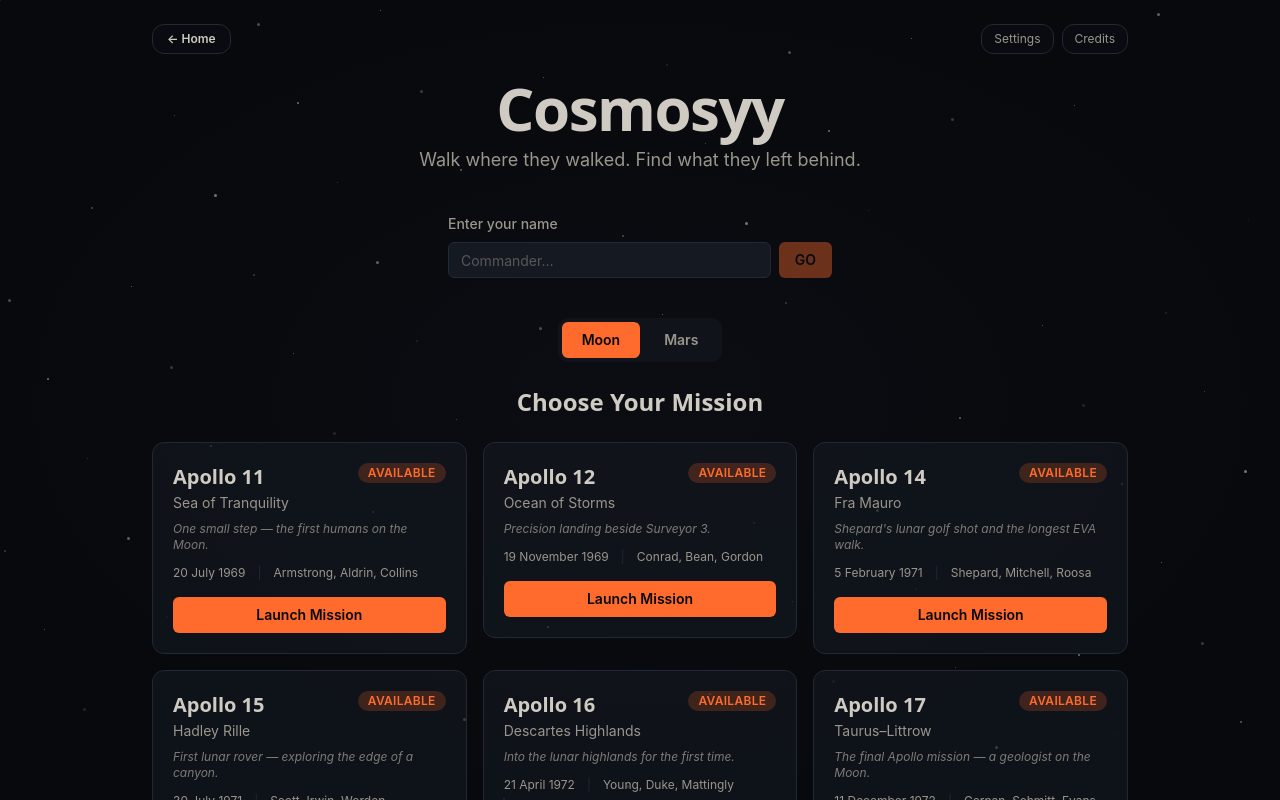
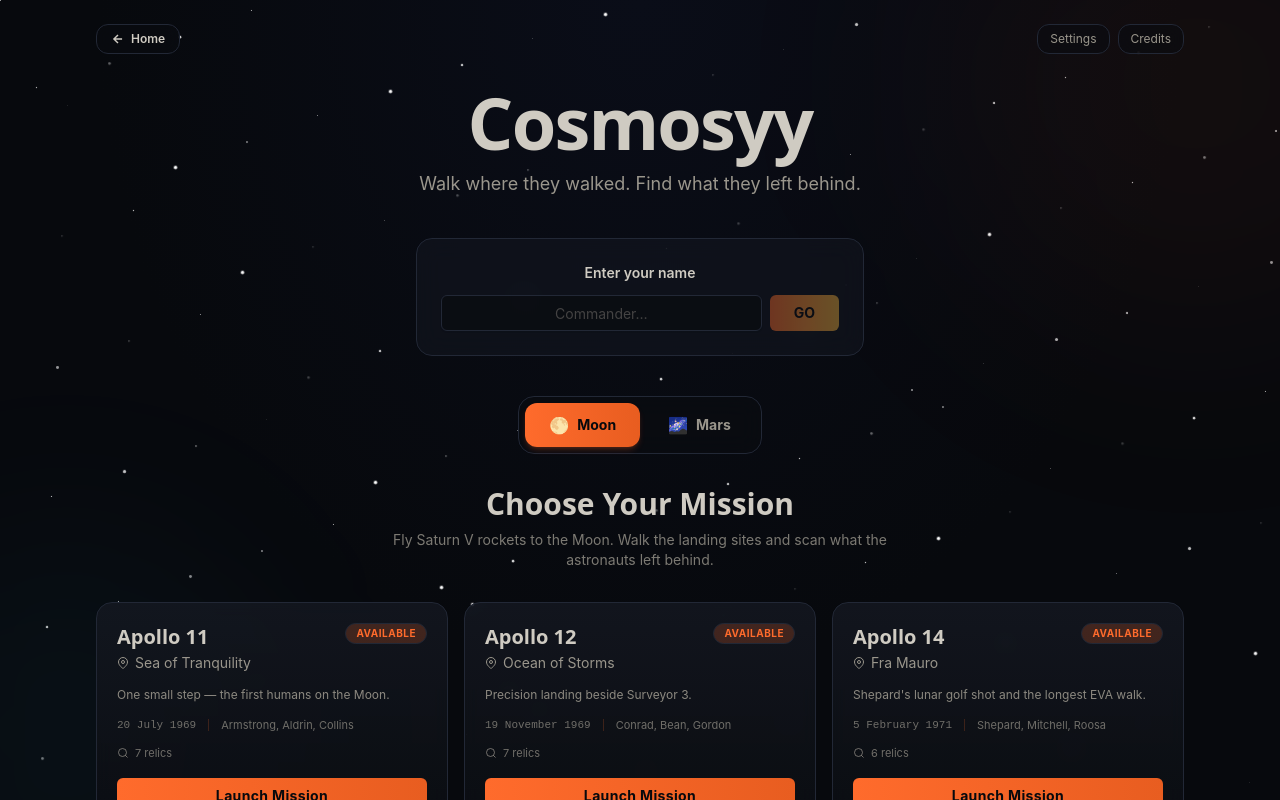
Before and after one commit to learnerabhinavdwivedi-droid/cosmosyy, a React (Vite) app: page /select in a window 1280 px wide. Shown: the top 800 px of the page. Built offline with nearby package versions, Linux system fonts and the light colour scheme.

Commit message:
UI-01: Redesign Mission Select page and fix landing page layout issues

```diff
--- a/src/features/landing/components/LandingControls.tsx
+++ b/src/features/landing/components/LandingControls.tsx
@@ -45,7 +45,7 @@ export function LandingControls() {
   };
 
   return (
-    <section className="relative py-16 md:py-24 border-t border-space-800/60 bg-transparent">
+    <section className="relative py-12 md:py-16 border-t border-space-800/60 bg-transparent">
       <div className="mx-auto max-w-7xl px-4 sm:px-6">
 
         <div className="grid grid-cols-1 gap-12 lg:grid-cols-12 lg:gap-8">
--- a/src/features/landing/components/LandingGuide.tsx
+++ b/src/features/landing/components/LandingGuide.tsx
@@ -4,7 +4,7 @@ import { Sparkles, ArrowRight, Radio, Compass, Rocket } from "lucide-react";
 
 export function LandingGuide() {
   return (
-    <section id="how-to-play" className="relative py-16 md:py-24">
+    <section id="how-to-play" className="relative py-12 md:py-16">
       {/* Background Section Glow */}
       <div className="pointer-events-none absolute top-1/2 left-1/2 h-96 w-96 -translate-x-1/2 -translate-y-1/2 rounded-full bg-signal-500/5 blur-3xl" />
 
--- a/src/features/landing/components/LandingHero.tsx
+++ b/src/features/landing/components/LandingHero.tsx
@@ -125,8 +125,9 @@ export function LandingHero() {
 
             {/* Catchy Main Heading */}
             <h1 className="mt-4 font-display text-5xl font-black tracking-tight text-white sm:text-6xl md:text-7xl">
-              Ready for Liftoff,{" "}
-              <span className="bg-gradient-to-r from-signal-500 via-warn-500 to-amber-300 bg-clip-text text-transparent">
+              Ready for Liftoff,
+              <br />
+              <span className="bg-gradient-to-r from-signal-500 via-warn-500 to-amber-300 bg-clip-text text-transparent drop-shadow-[0_0_30px_rgba(255,107,44,0.4)]">
                 Little Explorer?
               </span>
             </h1>
--- a/src/features/landing/components/LandingMissionShowcase.tsx
+++ b/src/features/landing/components/LandingMissionShowcase.tsx
@@ -105,7 +105,7 @@ export function LandingMissionShowcase() {
   };
 
   return (
-    <section className="relative py-16 md:py-24 border-t border-space-800/60 bg-transparent">
+    <section className="relative py-12 md:py-16 border-t border-space-800/60 bg-transparent">
       <div className="mx-auto max-w-7xl px-4 sm:px-6">
 
         {/* Section Header */}
--- a/src/features/mission-select/MissionSelectPage.tsx
+++ b/src/features/mission-select/MissionSelectPage.tsx
@@ -1,7 +1,7 @@
-import { useState, useEffect } from "react";
+import { useState, useEffect, useMemo } from "react";
 import { Link, useNavigate, useSearchParams } from "react-router-dom";
 import { useTranslation } from "react-i18next";
-import { motion } from "motion/react";
+import { motion, AnimatePresence } from "motion/react";
 import { useAppStore } from "@/store/useAppStore";
 import { gameAudio } from "@/lib/gameAudio";
 import { unlockAudio, preloadNarration } from "@/lib/narration";
@@ -141,11 +141,11 @@ function StatusBadge({ status }: { status: MissionStatus }) {
   return (
     <span
       className={cn(
-        "rounded-full px-2.5 py-0.5 text-xs font-semibold uppercase tracking-wide",
+        "rounded-full px-2.5 py-0.5 text-[10px] font-bold uppercase tracking-wider",
         status === "locked" && "bg-space-700/60 text-regolith-400",
-        status === "available" && "bg-signal/20 text-signal",
-        status === "in-progress" && "bg-warn/20 text-warn",
-        status === "completed" && "bg-ok/20 text-ok",
+        status === "available" && "bg-signal/20 text-signal border border-signal/30",
+        status === "in-progress" && "bg-warn/20 text-warn border border-warn/30",
+        status === "completed" && "bg-ok/20 text-ok border border-ok/30",
       )}
     >
       {status === "locked" && t("missionSelect.locked")}
@@ -161,63 +161,103 @@ function MissionCard({
   status,
   objectsFound,
   onLaunch,
+  isMars,
 }: {
   mission: MissionCardData;
   status: MissionStatus;
   objectsFound: number;
   onLaunch: () => void;
+  isMars: boolean;
 }) {
   const { t } = useTranslation();
   const isLocked = status === "locked";
   const isCompleted = status === "completed";
+  const accentColor = isMars ? "warn" : "signal";
 
   return (
     <motion.div
       className={cn(
-        "group relative flex flex-col rounded-xl border p-5 transition-colors duration-200",
+        "group relative flex flex-col overflow-hidden rounded-2xl border p-5 transition-all duration-300",
         isLocked
-          ? "border-space-700/30 bg-space-900/40 opacity-50"
-          : "border-space-700/60 bg-space-800/60 hover:border-signal/40 hover:bg-space-800/80",
+          ? "border-space-700/20 bg-space-900/30 opacity-40"
+          : cn(
+              "border-space-700/50 bg-gradient-to-b from-space-800/80 to-space-900/90 backdrop-blur-sm",
+              isMars
+                ? "hover:border-warn/40 hover:shadow-lg hover:shadow-warn/5"
+                : "hover:border-signal/40 hover:shadow-lg hover:shadow-signal/5",
+            ),
       )}
-      whileHover={isLocked ? undefined : { scale: 1.02, y: -2 }}
+      whileHover={isLocked ? undefined : { scale: 1.03, y: -4 }}
       transition={{ type: "spring", stiffness: 300, damping: 25 }}
     >
+      {!isLocked && (
+        <div
+          className={cn(
+            "absolute inset-x-0 top-0 h-[2px] opacity-0 transition-opacity duration-300 group-hover:opacity-100",
+            isMars
+              ? "bg-gradient-to-r from-transparent via-warn to-transparent"
+              : "bg-gradient-to-r from-transparent via-signal to-transparent",
+          )}
+        />
+      )}
+
       <div className="flex items-start justify-between gap-3">
         <div className="min-w-0 flex-1">
           <h3
             className={cn(
-              "font-display text-xl font-bold",
-              isLocked ? "text-regolith-400" : "text-regolith-200",
+              "font-display text-xl font-bold transition-colors",
+              isLocked ? "text-regolith-400" : cn(
+                "text-regolith-200",
+                isMars ? "group-hover:text-warn" : "group-hover:text-signal",
+              ),
             )}
           >
             {mission.name}
           </h3>
-          <p className="mt-0.5 text-sm text-regolith-400">{mission.site}</p>
+          <p className="mt-0.5 flex items-center gap-1.5 text-sm text-regolith-400">
+            <svg className="h-3 w-3 shrink-0" viewBox="0 0 24 24" fill="none" stroke="currentColor" strokeWidth="2">
+              <path d="M21 10c0 7-9 13-9 13s-9-6-9-13a9 9 0 0118 0z" />
+              <circle cx="12" cy="10" r="3" />
+            </svg>
+            {mission.site}
+          </p>
         </div>
         <StatusBadge status={status} />
       </div>
 
-      <p className="mt-2 text-xs italic text-regolith-400/80">{mission.hook}</p>
+      <p className="mt-3 text-xs leading-relaxed text-regolith-400/90">{mission.hook}</p>
 
-      <div className="mt-3 flex items-center gap-3 text-xs text-regolith-400">
-        <span>{mission.date}</span>
-        <span className="text-space-700">|</span>
-        <span>{mission.crew}</span>
+      <div className="mt-3 flex items-center gap-3 text-[11px] text-regolith-400/70">
+        <span className="font-mono">{mission.date}</span>
+        <span className={cn("h-3 w-px", isMars ? "bg-warn/20" : "bg-signal/20")} />
+        <span className="truncate">{mission.crew}</span>
       </div>
 
+      <div className="mt-3 flex items-center gap-3">
+        <span className="flex items-center gap-1.5 text-[11px] text-regolith-400/70">
+          <svg className="h-3 w-3" viewBox="0 0 24 24" fill="none" stroke="currentColor" strokeWidth="2">
+            <circle cx="11" cy="11" r="8" />
+            <path d="M21 21l-4.35-4.35" />
+          </svg>
+          {mission.objectCount} relics
+        </span>
         {isCompleted && (
-        <div className="mt-3 flex items-center gap-2 text-xs">
-          <span className="rounded-full bg-ok/15 px-2.5 py-0.5 text-ok font-medium">
-            {objectsFound}/{mission.objectCount} artifacts
+          <span className="rounded-full bg-ok/15 px-2 py-0.5 text-[10px] font-semibold text-ok">
+            {objectsFound}/{mission.objectCount} found
           </span>
+        )}
       </div>
-      )}
 
       {!isLocked && (
         <Button
           onClick={onLaunch}
           aria-label={`Launch ${mission.name} mission to ${mission.site}`}
-          className="mt-4 w-full bg-signal text-space-950 hover:bg-signal/90 font-semibold focus-visible:ring-2 focus-visible:ring-signal focus-visible:ring-offset-2 focus-visible:ring-offset-space-900"
+          className={cn(
+            "mt-4 w-full font-bold tracking-wide focus-visible:ring-2 focus-visible:ring-offset-2 focus-visible:ring-offset-space-900 transition-all",
+            isMars
+              ? "bg-gradient-to-r from-warn to-[#c1440e] text-space-950 hover:shadow-md hover:shadow-warn/20 focus-visible:ring-warn"
+              : "bg-gradient-to-r from-signal to-[#e85d20] text-space-950 hover:shadow-md hover:shadow-signal/20 focus-visible:ring-signal",
+          )}
         >
           {t("missionSelect.launch")}
         </Button>
@@ -267,71 +307,119 @@ export default function MissionSelectPage() {
     navigate(`/play/${missionId}`);
   };
 
+  const stars = useMemo(() => {
+    const list = [];
+    for (let i = 0; i < 120; i++) {
+      list.push({
+        top: (i * 37.7) % 100,
+        left: (i * 61.3 + i * 7.1) % 100,
+        size: 1 + (i % 3),
+        delay: (i % 11) * 0.5,
+        duration: 2 + (i % 7) * 0.6,
+        opacity: 0.15 + (i % 6) * 0.12,
+      });
+    }
+    return list;
+  }, []);
+
+  const isMars = planetTab === "mars";
+
   return (
     <div className="relative flex min-h-screen flex-col bg-bg">
-      {/* Starfield background */}
+      {/* Animated starfield background */}
       <div className="pointer-events-none fixed inset-0 overflow-hidden">
-        <div className="absolute inset-0 bg-[radial-gradient(ellipse_at_center,_var(--space-900)_0%,_var(--space-950)_70%)]" />
-        {Array.from({ length: 80 }, (_, i) => (
         <div
-            key={i}
-            className="absolute rounded-full bg-regolith-200"
+          className={cn(
+            "absolute inset-0 transition-all duration-1000",
+            isMars
+              ? "bg-[radial-gradient(ellipse_at_top,_#1a0800_0%,_var(--space-950)_60%)]"
+              : "bg-[radial-gradient(ellipse_at_top,_#0a0d18_0%,_var(--space-950)_60%)]",
+          )}
+        />
+        {stars.map((s, idx) => (
+          <div
+            key={idx}
+            className="absolute rounded-full bg-white"
             style={{
-              width: `${1 + (i % 3)}px`,
-              height: `${1 + (i % 3)}px`,
-              top: `${(i * 37.7) % 100}%`,
-              left: `${(i * 61.3) % 100}%`,
-              opacity: 0.15 + (i % 5) * 0.1,
+              top: `${s.top}%`,
+              left: `${s.left}%`,
+              width: `${s.size}px`,
+              height: `${s.size}px`,
+              opacity: s.opacity,
+              animation: `twinkle ${s.duration}s ease-in-out ${s.delay}s infinite`,
             }}
           />
         ))}
       </div>
 
+      {/* Atmospheric planet glow */}
+      <div
+        className={cn(
+          "pointer-events-none fixed top-0 right-0 h-[500px] w-[500px] rounded-full blur-[120px] transition-all duration-1000",
+          isMars ? "bg-[#c1440e]/8 translate-x-1/3 -translate-y-1/3" : "bg-signal/5 translate-x-1/3 -translate-y-1/3",
+        )}
+      />
+      <div
+        className={cn(
+          "pointer-events-none fixed bottom-0 left-0 h-[400px] w-[400px] rounded-full blur-[100px] transition-all duration-1000",
+          isMars ? "bg-warn/5 -translate-x-1/3 translate-y-1/3" : "bg-[#38BDF8]/4 -translate-x-1/3 translate-y-1/3",
+        )}
+      />
+
       {/* Content */}
-      <div className="relative z-10 mx-auto flex w-full max-w-5xl flex-1 flex-col px-4 py-6 sm:px-6">
+      <div className="relative z-10 mx-auto flex w-full max-w-6xl flex-1 flex-col px-4 py-6 sm:px-6 lg:px-8">
         {/* Top bar navigation */}
-        <div className="mb-6 flex items-center justify-between">
+        <nav className="mb-8 flex items-center justify-between">
           <Link
             to="/"
-            className="inline-flex items-center gap-1.5 rounded-xl border border-space-700/80 bg-space-900/80 px-3.5 py-1.5 text-xs font-semibold text-regolith-300 backdrop-blur transition hover:border-signal-500 hover:text-signal-500 hover:bg-space-800"
+            className="inline-flex items-center gap-1.5 rounded-xl border border-space-700/60 bg-space-900/60 px-3.5 py-1.5 text-xs font-semibold text-regolith-300 backdrop-blur-md transition hover:border-signal/50 hover:text-signal hover:bg-space-800/80"
           >
-            ← Home
+            <svg className="h-3.5 w-3.5" viewBox="0 0 24 24" fill="none" stroke="currentColor" strokeWidth="2.5">
+              <path d="M19 12H5M12 19l-7-7 7-7" />
+            </svg>
+            Home
           </Link>
           <div className="flex items-center gap-2">
             <Link
               to="/settings"
-              className="rounded-xl border border-space-700/80 bg-space-900/80 px-3 py-1.5 text-xs text-regolith-400 backdrop-blur transition hover:text-regolith-200 hover:border-space-600"
+              className="rounded-xl border border-space-700/60 bg-space-900/60 px-3 py-1.5 text-xs text-regolith-400 backdrop-blur-md transition hover:text-regolith-200 hover:border-space-600"
             >
               Settings
             </Link>
             <Link
               to="/credits"
-              className="rounded-xl border border-space-700/80 bg-space-900/80 px-3 py-1.5 text-xs text-regolith-400 backdrop-blur transition hover:text-regolith-200 hover:border-space-600"
+              className="rounded-xl border border-space-700/60 bg-space-900/60 px-3 py-1.5 text-xs text-regolith-400 backdrop-blur-md transition hover:text-regolith-200 hover:border-space-600"
             >
               Credits
             </Link>
           </div>
-        </div>
+        </nav>
 
         {/* Header */}
         <motion.header
           className="text-center"
           initial={{ opacity: 0, y: -20 }}
           animate={{ opacity: 1, y: 0 }}
-          transition={{ duration: 0.6, ease: "easeOut" }}
+          transition={{ duration: 0.7, ease: "easeOut" }}
         >
-          <h1 className="font-display text-5xl font-bold tracking-tight text-regolith-200 sm:text-6xl">
-            {t("app.title")}
+          <h1 className="font-display text-5xl font-black tracking-tight sm:text-6xl md:text-7xl">
+            <span className="text-regolith-200">{t("app.title")}</span>
           </h1>
-          <p className="mt-2 text-lg text-regolith-400">
+          <p className="mt-3 text-base text-regolith-400 sm:text-lg">
             {t("app.tagline")}
           </p>
         </motion.header>
 
-        {/* Name input */}
+        {/* Name input or Welcome bar */}
         {!playerName ? (
-          <div className="mx-auto mt-10 w-full max-w-sm">
-            <label className="mb-2 block text-sm font-medium text-regolith-400">
+          <motion.div
+            className="mx-auto mt-10 w-full max-w-md"
+            initial={{ opacity: 0, y: 16 }}
+            animate={{ opacity: 1, y: 0 }}
+            transition={{ duration: 0.5, delay: 0.2 }}
+          >
+            <div className="rounded-2xl border border-space-700/60 bg-space-800/50 p-6 backdrop-blur-md">
+              <label className="mb-3 block text-center text-sm font-semibold text-regolith-300">
                 {t("missionSelect.enterName")}
               </label>
               <div className="flex gap-2">
@@ -342,72 +430,94 @@ export default function MissionSelectPage() {
                   placeholder={t("missionSelect.namePlaceholder")}
                   maxLength={16}
                   aria-label="Commander name"
-                className="border-space-700 bg-space-800 text-regolith-200 placeholder:text-regolith-400/50 focus:border-signal focus-visible:ring-2 focus-visible:ring-signal"
+                  className="border-space-700/60 bg-space-900/80 text-regolith-200 placeholder:text-regolith-400/40 focus:border-signal focus-visible:ring-2 focus-visible:ring-signal text-center text-lg"
                 />
                 <Button
                   onClick={handleNameSubmit}
                   disabled={nameInput.trim().length < 2}
                   aria-label="Confirm name"
-                className="bg-signal text-space-950 hover:bg-signal/90 font-semibold disabled:opacity-40 focus-visible:ring-2 focus-visible:ring-signal"
+                  className="bg-gradient-to-r from-signal to-warn text-space-950 hover:shadow-lg hover:shadow-signal/20 font-bold px-6 disabled:opacity-40 focus-visible:ring-2 focus-visible:ring-signal"
                 >
                   GO
                 </Button>
               </div>
             </div>
+          </motion.div>
         ) : (
-          <div className="mt-6 flex items-center justify-center gap-4 text-sm">
-            <span className="text-regolith-400">
-              Welcome, <span className="font-semibold text-regolith-200">{playerName}</span>
+          <motion.div
+            className="mx-auto mt-6 flex items-center gap-3 rounded-xl border border-space-700/40 bg-space-800/40 px-5 py-2.5 backdrop-blur-md"
+            initial={{ opacity: 0, scale: 0.95 }}
+            animate={{ opacity: 1, scale: 1 }}
+            transition={{ duration: 0.4, delay: 0.15 }}
+          >
+            <span className="text-sm text-regolith-400">
+              Welcome, <span className="font-bold text-regolith-200">{playerName}</span>
             </span>
-            <span className="text-space-700">|</span>
-            <span className="text-regolith-400">
-              {totalXp} XP
-            </span>
-            <span className="text-space-700">|</span>
+            <span className="h-4 w-px bg-space-700" />
+            <span className="font-mono text-sm text-signal">{totalXp} XP</span>
+            <span className="h-4 w-px bg-space-700" />
             <span className={cn(
-              "font-semibold",
+              "font-bold text-sm",
               getRank() === "Cadet" && "text-regolith-400",
               getRank() === "Pilot" && "text-warn",
               getRank() === "Commander" && "text-signal",
             )}>
               {getRank()}
             </span>
-          </div>
+          </motion.div>
         )}
 
         {/* Planet tabs */}
-        <div className="mx-auto mt-10 flex items-center gap-1 rounded-lg bg-space-800/60 p-1">
+        <motion.div
+          className="mx-auto mt-10 flex items-center gap-1 rounded-2xl border border-space-700/40 bg-space-900/60 p-1.5 backdrop-blur-md"
+          initial={{ opacity: 0, y: 12 }}
+          animate={{ opacity: 1, y: 0 }}
+          transition={{ duration: 0.4, delay: 0.25 }}
+        >
           <button
             onClick={() => setPlanetTab("moon")}
             className={cn(
-              "rounded-md px-5 py-2 text-sm font-semibold transition-colors",
+              "flex items-center gap-2 rounded-xl px-6 py-2.5 text-sm font-bold transition-all duration-300",
               planetTab === "moon"
-                ? "bg-signal text-space-950"
-                : "text-regolith-400 hover:text-regolith-200",
+                ? "bg-gradient-to-r from-signal to-[#e85d20] text-space-950 shadow-md shadow-signal/20"
+                : "text-regolith-400 hover:text-regolith-200 hover:bg-space-800/50",
             )}
           >
+            <span className="text-base">&#127765;</span>
             {t("missionSelect.moonTab")}
           </button>
           <button
             onClick={() => setPlanetTab("mars")}
             className={cn(
-              "rounded-md px-5 py-2 text-sm font-semibold transition-colors",
+              "flex items-center gap-2 rounded-xl px-6 py-2.5 text-sm font-bold transition-all duration-300",
               planetTab === "mars"
-                ? "bg-[#c1440e] text-white"
-                : "text-regolith-400 hover:text-regolith-200",
+                ? "bg-gradient-to-r from-warn to-[#c1440e] text-space-950 shadow-md shadow-warn/20"
+                : "text-regolith-400 hover:text-regolith-200 hover:bg-space-800/50",
             )}
           >
+            <span className="text-base">&#127756;</span>
             {t("missionSelect.marsTab")}
           </button>
-        </div>
+        </motion.div>
 
-        {/* Mission heading */}
-        <h2 className="mt-6 text-center font-display text-2xl font-semibold text-regolith-200">
+        {/* Section heading */}
+        <motion.h2
+          className="mt-8 text-center font-display text-2xl font-bold text-regolith-200 sm:text-3xl"
+          initial={{ opacity: 0 }}
+          animate={{ opacity: 1 }}
+          transition={{ duration: 0.4, delay: 0.3 }}
+        >
           {planetTab === "mars" ? t("missionSelect.marsHeading") : t("missionSelect.heading")}
-        </h2>
+        </motion.h2>
+        <p className="mx-auto mt-2 max-w-lg text-center text-sm text-regolith-400/80">
+          {isMars
+            ? "Deploy robotic explorers to the red planet. Scan landers, rovers and instruments left on Martian soil."
+            : "Fly Saturn V rockets to the Moon. Walk the landing sites and scan what the astronauts left behind."}
+        </p>
 
         {/* Mission grid */}
-        <div className="mt-6 grid gap-4 sm:grid-cols-2 lg:grid-cols-3">
+        <div className="mt-8 grid gap-4 sm:grid-cols-2 lg:grid-cols-3">
+          <AnimatePresence mode="wait">
             {activeMissions.map((mission, i) => {
               const progress = missions[mission.id];
               const status: MissionStatus = progress?.status ?? "available";
@@ -417,22 +527,27 @@ export default function MissionSelectPage() {
                   key={mission.id}
                   initial={{ opacity: 0, y: 24 }}
                   animate={{ opacity: 1, y: 0 }}
-                transition={{ duration: 0.4, delay: 0.15 + i * 0.07, ease: "easeOut" }}
+                  exit={{ opacity: 0, y: -12 }}
+                  transition={{ duration: 0.35, delay: 0.1 + i * 0.06, ease: "easeOut" }}
                 >
                   <MissionCard
                     mission={mission}
                     status={status}
                     objectsFound={objectsFound}
                     onLaunch={() => handleLaunch(mission.id)}
+                    isMars={isMars}
                   />
                 </motion.div>
               );
             })}
+          </AnimatePresence>
         </div>
 
         {/* Footer */}
-        <footer className="mt-auto pt-12 pb-4 text-center text-xs text-regolith-400/60">
+        <footer className="mt-auto pt-16 pb-6 text-center">
+          <p className="text-xs text-regolith-400/50">
             NASA Space Apps Challenge 2026
+          </p>
         </footer>
       </div>
     </div>
```
Also changed, not shown: src/features/landing/components/LandingGravityLab.tsx (+6 -6 lines). Lines whose indentation alone changed are shown as unchanged.
